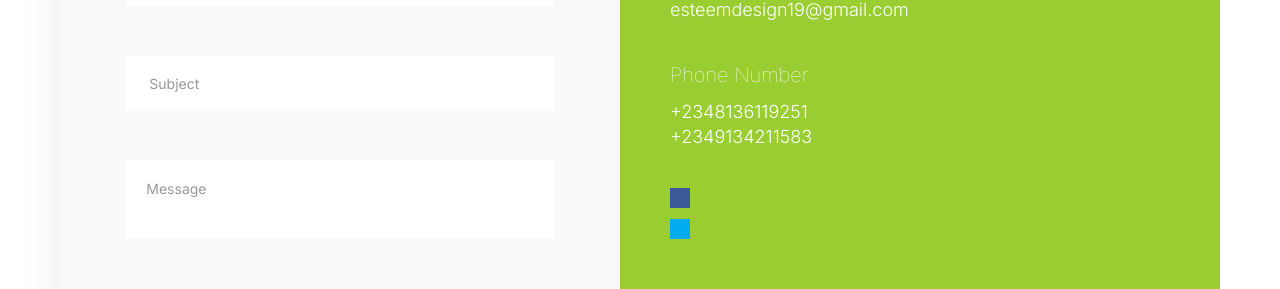
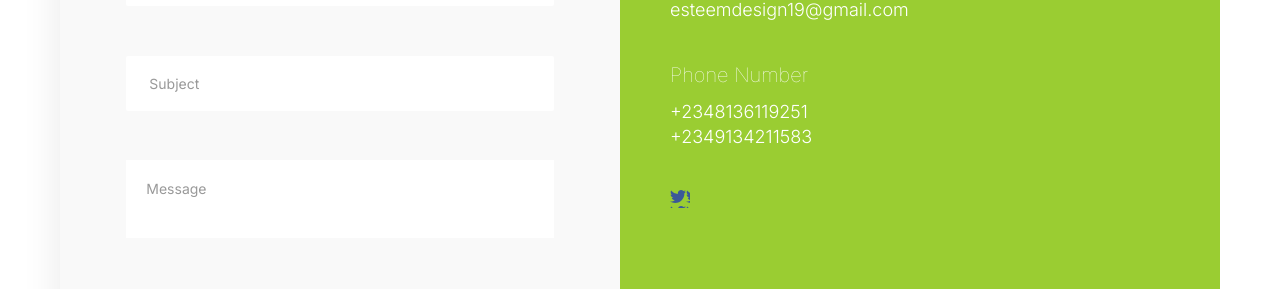
Before and after one commit to esteemayo/next-idesignx, a Next.js app: page /contact in a window 1280 px wide. Shown: the part 1013-1302 px from the top of the page. Built offline with nearby package versions, Linux system fonts and the light colour scheme.

Commit message:
fix: add styling

```diff
--- a/src/components/Location.tsx
+++ b/src/components/Location.tsx
@@ -93,6 +93,10 @@ const Logo = styled.span`
     icon === 'facebook' ? 'var(--clr-facebook)' : undefined};
   background-color: ${({ icon }) =>
     icon === 'twitter' ? 'var(--clr-twitter)' : undefined};
+  mask-image: url(${({ icon }) =>
+    icon === 'facebook' ? '/img/facebook.svg' : undefined});
+  mask-image: url(${({ icon }) =>
+    icon === 'facebook' ? '/img/twitter.svg' : undefined});
 `;
 
 export default Location;
```
